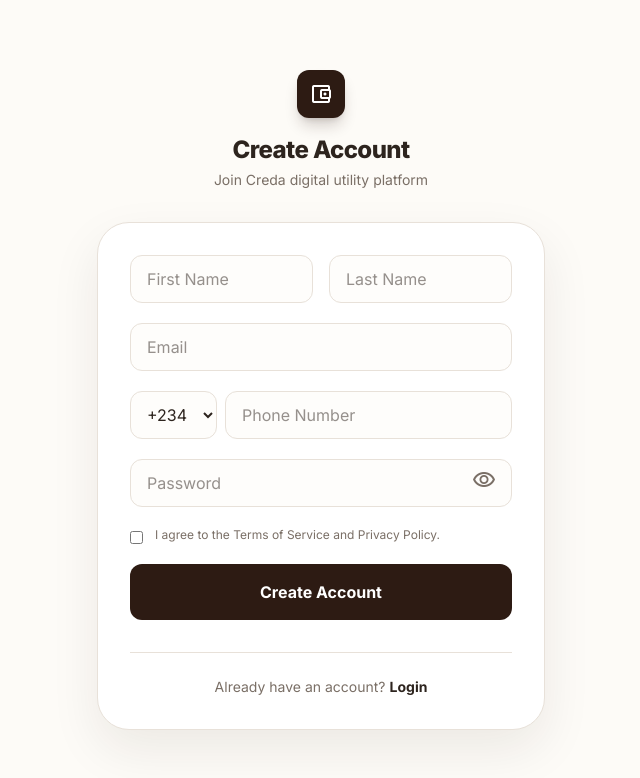
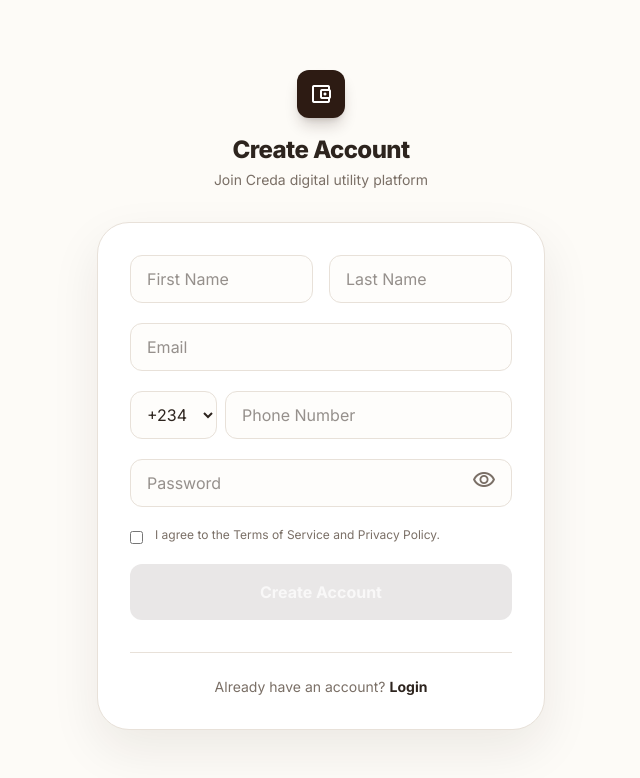
Before and after one commit to LmOpe/creda-web, a React (Vite) app: page /register in a window 1280 px wide. Shown: the top 778 px of the page, without its empty margins (319-959 px from the left). Built offline with nearby package versions, Linux system fonts and the light colour scheme; no server answers.

Commit message:
feat: enhance registration form validation and error handling; improve user feedback

```diff
--- a/src/pages/auth/RegisterPage.tsx
+++ b/src/pages/auth/RegisterPage.tsx
@@ -26,23 +26,35 @@
   const [fieldErrors, setFieldErrors] = useState<Record<string, string>>({});
 
   const handleChange = (
-    e: React.ChangeEvent<HTMLInputElement | HTMLSelectElement>
+    e: React.ChangeEvent<HTMLInputElement | HTMLSelectElement>,
   ) => {
     setForm((prev) => ({
       ...prev,
       [e.target.name]: e.target.value,
     }));
 
-    // Clear field error when typing
     setFieldErrors((prev) => ({
       ...prev,
       [e.target.name]: "",
     }));
   };
 
-  const handleSubmit = async (
-    e: React.FormEvent<HTMLFormElement>
-  ) => {
+  const isEmailValid = /^[^\s@]+@[^\s@]+\.[^\s@]+$/.test(form.Email);
+  const isPasswordValid =
+    /^(?=.*[a-z])(?=.*[A-Z])(?=.*\d)(?=.*[@$!%*?&])[A-Za-z\d@$!%*?&]{8,}$/.test(
+      form.Password,
+    );
+
+  const isFormValid =
+    form.FirstName.trim() !== "" &&
+    form.LastName.trim() !== "" &&
+    isEmailValid &&
+    form.PhoneNumber.trim() !== "" &&
+    isPasswordValid &&
+    agreeTerms &&
+    !loading;
+
+  const handleSubmit = async (e: React.FormEvent<HTMLFormElement>) => {
     e.preventDefault();
 
     setGlobalError(null);
@@ -65,42 +77,26 @@
 
       const { userResponse, userProfileResponse } = response.data;
 
-      // ✅ Auto-authenticate on successful registration
       setAuth(userResponse, userProfileResponse);
 
       navigate("/app");
     } catch (err: any) {
-      // -----------------------------
-      // 400 VALIDATION
-      // -----------------------------
       if (err.status === 400 && err.errors) {
         const errors: Record<string, string> = {};
 
-        Object.entries(err.errors).forEach(
-          ([key, value]: any) => {
-            errors[key] = value[0];
-          }
-        );
+        Object.entries(err.errors).forEach(([key, value]: any) => {
+          errors[key] = value[0];
+        });
 
         setFieldErrors(errors);
         setGlobalError("Please correct the highlighted fields.");
-      }
-
-      // -----------------------------
-      // 409 EMAIL EXISTS
-      // -----------------------------
-      else if (err.status === 409) {
+      } else if (err.status === 409) {
         setFieldErrors({
           Email: err.detail || "Email already exists.",
         });
-      }
-
-      // -----------------------------
-      // UNKNOWN
-      // -----------------------------
-      else {
+      } else {
         setGlobalError(
-          err.message || "Something went wrong. Please try again."
+          err.message || "Something went wrong. Please try again.",
         );
       }
     } finally {
@@ -172,9 +168,7 @@
               className="w-full h-12 px-4 rounded-xl bg-milk/50 border border-border-soft focus:ring-2 focus:ring-brown outline-none"
             />
             {fieldErrors.Email && (
-              <p className="text-xs text-danger mt-1">
-                {fieldErrors.Email}
-              </p>
+              <p className="text-xs text-danger mt-1">{fieldErrors.Email}</p>
             )}
           </div>
 
@@ -221,23 +215,17 @@
 
               <button
                 type="button"
-                onClick={() =>
-                  setShowPassword((prev) => !prev)
-                }
+                onClick={() => setShowPassword((prev) => !prev)}
                 className="absolute right-4 top-1/2 -translate-y-1/2 text-text-muted"
               >
                 <span className="material-symbols-outlined">
-                  {showPassword
-                    ? "visibility_off"
-                    : "visibility"}
+                  {showPassword ? "visibility_off" : "visibility"}
                 </span>
               </button>
             </div>
 
             {fieldErrors.Password && (
-              <p className="text-xs text-danger mt-1">
-                {fieldErrors.Password}
-              </p>
+              <p className="text-xs text-danger mt-1">{fieldErrors.Password}</p>
             )}
           </div>
 
@@ -246,29 +234,29 @@
             <input
               type="checkbox"
               checked={agreeTerms}
-              onChange={() =>
-                setAgreeTerms((prev) => !prev)
-              }
+              onChange={() => setAgreeTerms((prev) => !prev)}
               className="mt-1"
             />
             <p className="text-xs text-text-muted">
-              I agree to the Terms of Service and Privacy
-              Policy.
+              I agree to the Terms of Service and Privacy Policy.
             </p>
           </div>
 
           {/* Global Error */}
           {globalError && (
-            <div className="text-sm text-danger text-center">
-              {globalError}
-            </div>
+            <div className="text-sm text-danger text-center">{globalError}</div>
           )}
 
           {/* Submit */}
           <button
             type="submit"
-            disabled={loading}
-            className="w-full h-14 bg-brown text-white font-bold rounded-xl active:scale-[0.98] transition-all disabled:opacity-60"
+            disabled={!isFormValid}
+            className={`w-full h-14 font-bold rounded-xl transition-all ${
+              isFormValid
+                ? "bg-brown text-white active:scale-[0.98] cursor-pointer"
+                : "bg-brown/10 text-white/70 cursor-not-allowed"
+            }
+                  `}
           >
             {loading ? "Creating account..." : "Create Account"}
           </button>
```
